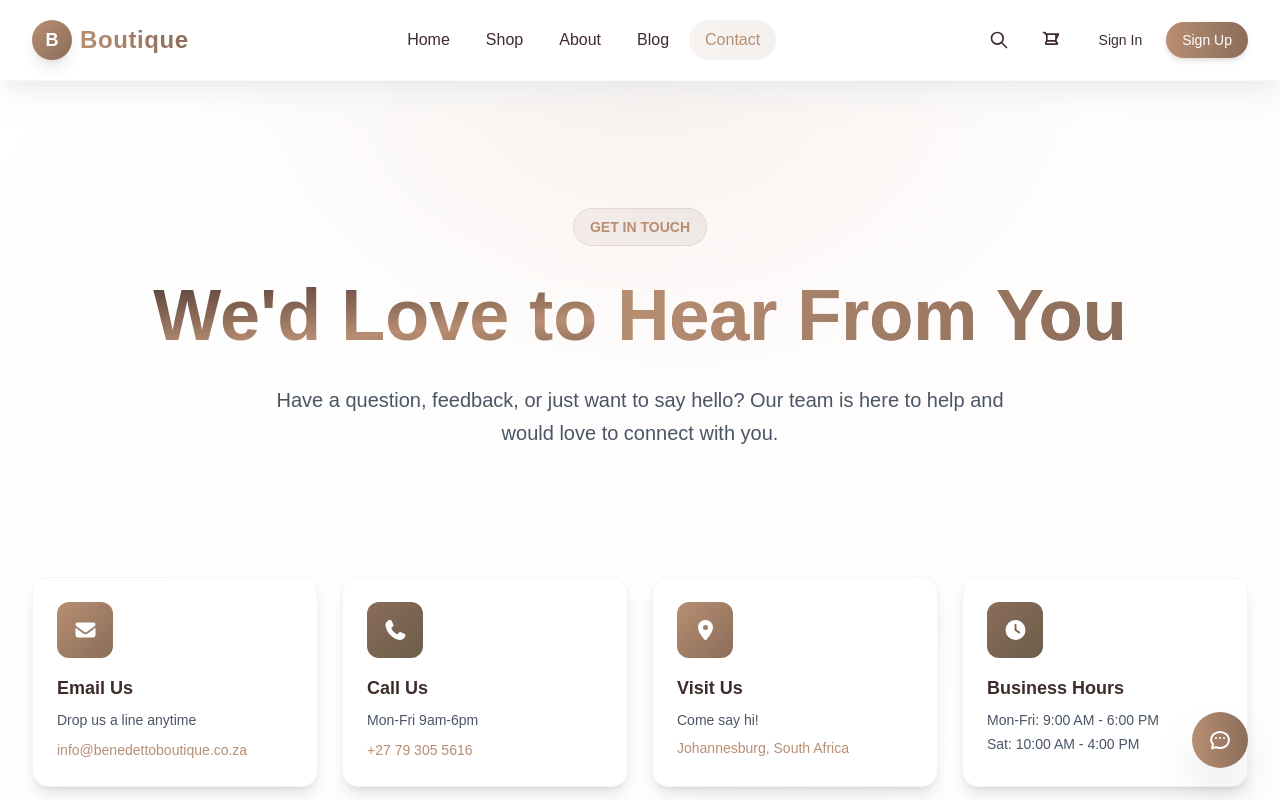
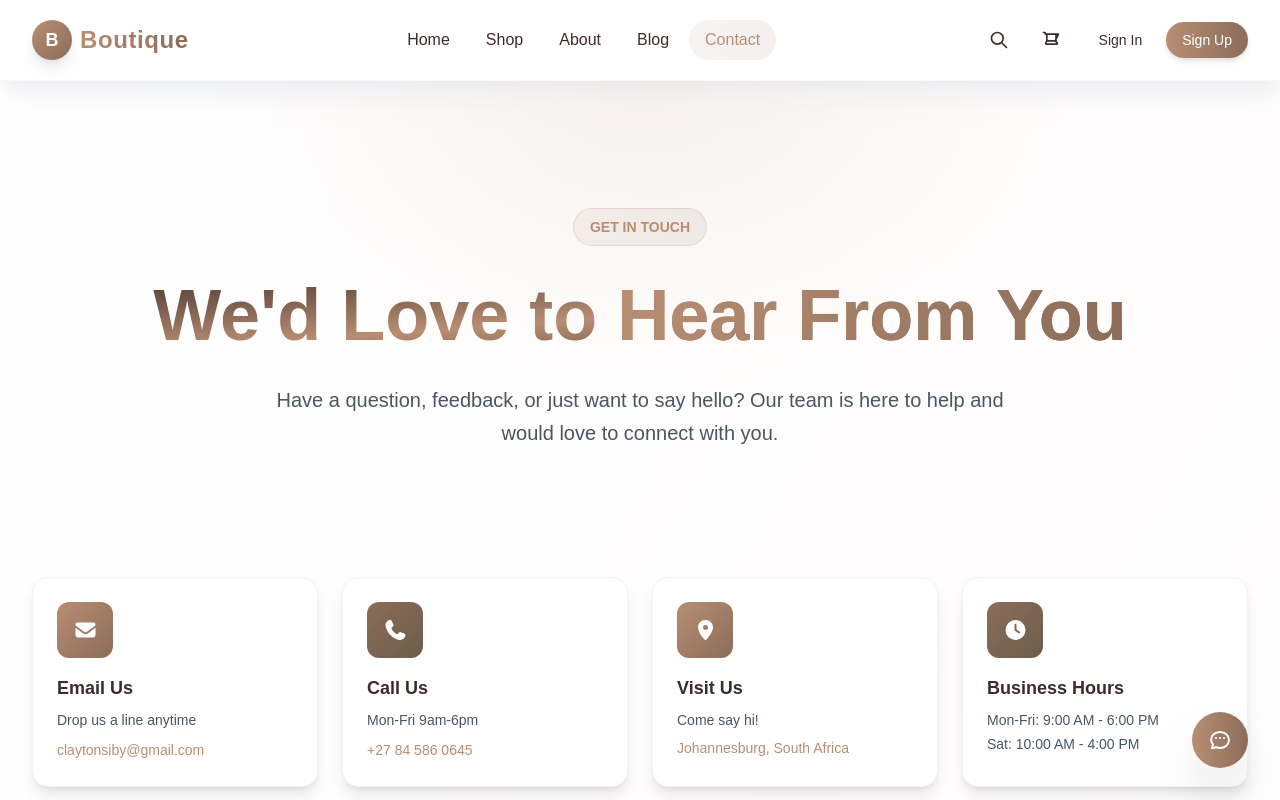
Before and after one commit to ClaytonSiby/b_boutique_ecommerce, a Next.js app: page /contact in a window 1280 px wide. Shown: the top 800 px of the page. Built offline with nearby package versions, Linux system fonts and the light colour scheme; no server answers.

Commit message:
Update: contact information

```diff
--- a/src/app/contact/page.tsx
+++ b/src/app/contact/page.tsx
@@ -66,7 +66,7 @@ export default function ContactPage() {
                 <h3 className="text-lg font-bold text-[#3d2c29] mb-2">Email Us</h3>
                 <p className="text-gray-600 text-sm mb-2">Drop us a line anytime</p>
                 <a href="mailto:info@benedettoboutique.co.za" className="text-[#b88e72] hover:text-[#8b6d5a] transition-colors text-sm font-medium">
-                  info@benedettoboutique.co.za
+                  claytonsiby@gmail.com
                 </a>
               </div>
 
@@ -77,8 +77,8 @@ export default function ContactPage() {
                 </div>
                 <h3 className="text-lg font-bold text-[#3d2c29] mb-2">Call Us</h3>
                 <p className="text-gray-600 text-sm mb-2">Mon-Fri 9am-6pm</p>
-                <a href="tel:+27793055616" className="text-[#b88e72] hover:text-[#8b6d5a] transition-colors text-sm font-medium">
-                  +27 79 305 5616
+                <a href="tel:+27845860645" className="text-[#b88e72] hover:text-[#8b6d5a] transition-colors text-sm font-medium">
+                  +27 84 586 0645
                 </a>
               </div>
 
```
